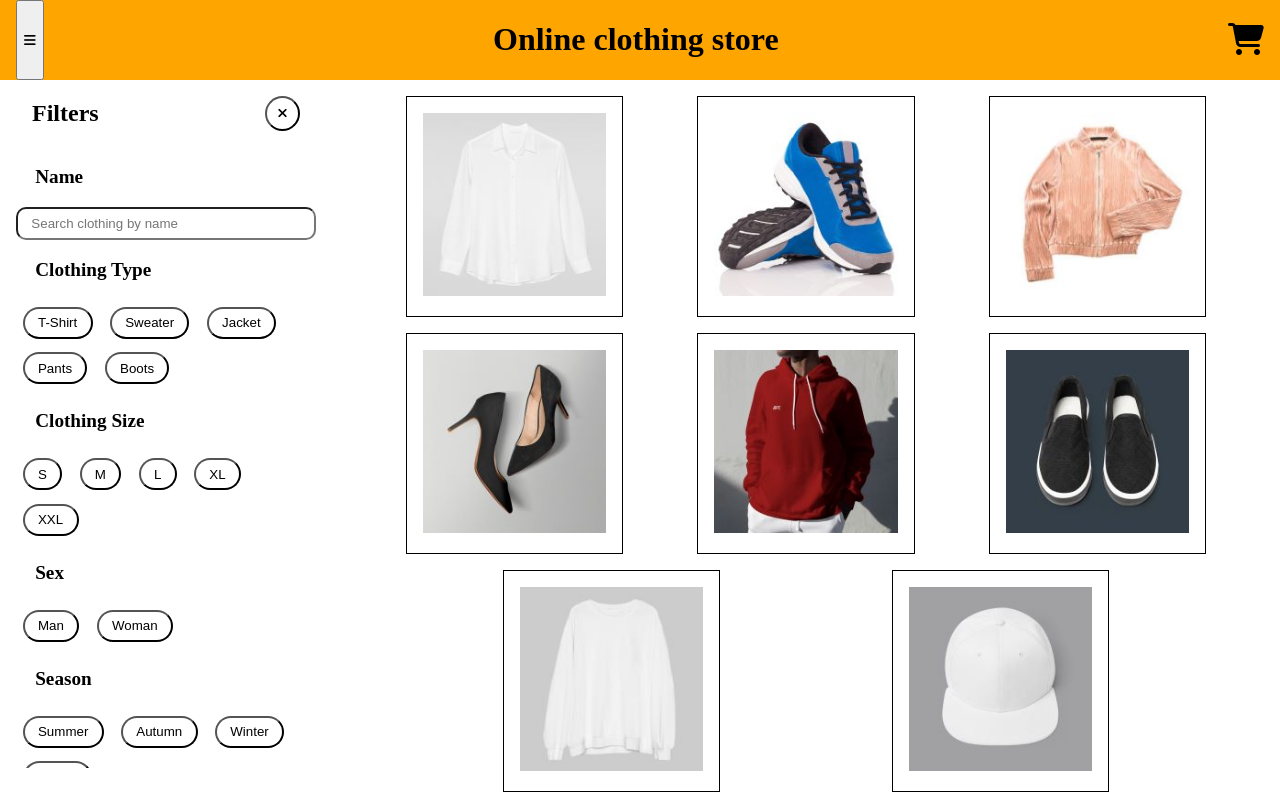
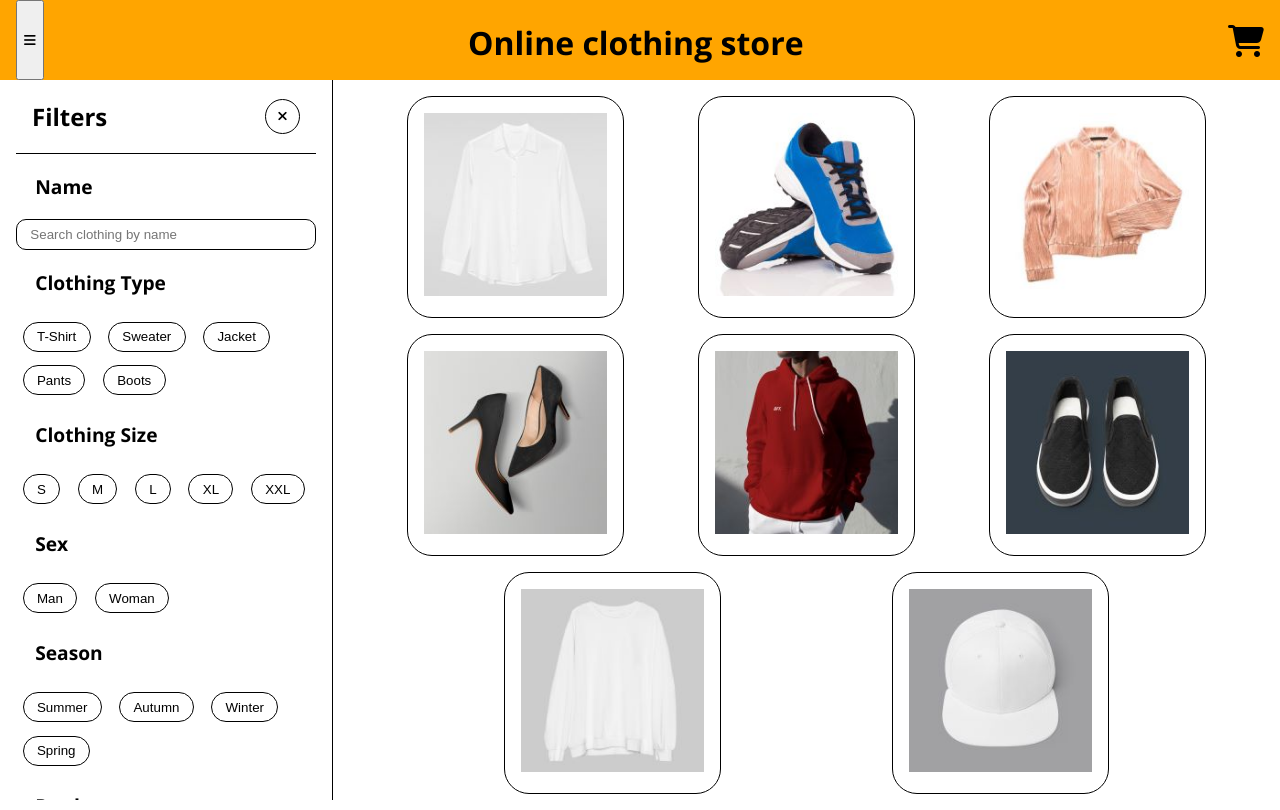
Before and after one commit to VitalikCholan/online-clothing-store, a plain HTML site: page index.html in a window 1280 px wide. Drawn offline with nearby package versions, Linux system fonts and the light colour scheme; no server answers.

Commit message:
Changed style in sidebar

```diff
--- a/css/style.css
+++ b/css/style.css
@@ -2,6 +2,7 @@ body {
   padding: 0;
   margin: 0;
   box-sizing: border-box;
+  font-family: 'Open Sans', sans-serif;
 }
 
 ul {
@@ -33,24 +34,34 @@ header {
   position: sticky;
   left: 0;
   top: 80px;
-  height: calc(100vh - 80px - 2em);
+  height: calc(100vh - 80px);
   padding: 0 1em 0 1em;
+  border-right: 0.5px solid black;
   display: flex;
   flex-direction: column;
   width: 300px;
+  overflow-y: auto;
+  visibility: visible;
   flex-shrink: 0;
-  transition: width 500ms ease-in-out;
-  overflow-y: auto;
+  transition: width 500ms ease-in-out, overflow-y 500ms ease-in-out,
+    visibility 500ms ease-in-out;
 }
 
 .hide-sidebar {
   width: 0;
+  overflow-y: hidden;
+  visibility: hidden;
 }
 
 .sidebar-header {
   display: flex;
   justify-content: space-between;
   padding: 0 1em;
+  border-bottom: 0.5px solid black;
+  position: sticky;
+  top: 0;
+  background-color: white;
+  z-index: 1;
 }
 
 .close-btn {
@@ -58,6 +69,7 @@ header {
   width: 35px;
   height: 35px;
   align-self: center;
+  border: 0.5px solid black;
   border-radius: 50%;
   cursor: pointer;
 }
@@ -74,10 +86,12 @@ input {
   width: 100%;
   padding: 0.5em 0 0.5em 1em;
   border-radius: 10px;
+  border: 0.5px solid black;
 }
 
 .filter-btn {
   background-color: white;
+  border: 0.5px solid black;
   border-radius: 25px;
   padding: 0.5em 1em;
   margin: 0.5em;
@@ -99,7 +113,8 @@ input {
 .box-catalog {
   width: calc(100% / 5);
   padding: 1em;
-  border: 1px solid black;
+  border: 0.5px solid black;
+  border-radius: 25px;
 }
 
 .image {
--- a/index.html
+++ b/index.html
@@ -5,6 +5,12 @@
     <meta name="viewport" content="width=device-width, initial-scale=1.0" />
     <title>Online clothing store</title>
     <link rel="stylesheet" href="css/style.css" />
+    <link rel="preconnect" href="https://fonts.googleapis.com" />
+    <link rel="preconnect" href="https://fonts.gstatic.com" crossorigin />
+    <link
+      href="https://fonts.googleapis.com/css2?family=Open+Sans:ital,wght@0,300..800;1,300..800&display=swap"
+      rel="stylesheet"
+    />
     <script
       src="https://kit.fontawesome.com/94d4b51bbe.js"
       crossorigin="anonymous"
@@ -32,10 +38,6 @@
           </button>
         </section>
         <section class="sidebar-body">
-          <!-- <div class="search-sidebar">
-            <input type="search" id="search" placeholder="Search all clothes" />
-            <button class="search-btn">Search</button>
-          </div> -->
           <div class="box-sidebar">
             <label for="name" class="sidebar-filter-title">Name</label>
             <input
--- a/js/description.js
+++ b/js/description.js
@@ -13,7 +13,7 @@ fetch('http://localhost:8080/api/v1/clothings', {
       if (data[index]) {
         const clothing = data[index];
         for (key in clothing) {
-          if (key !== 'id') {
+          if (key !== 'id' && key !== 'links') {
             const paragraph = document.createElement('p');
             paragraph.textContent = `${key}: ${clothing[key]}`;
             boxCatalog.appendChild(paragraph);
--- a/js/filter.js
+++ b/js/filter.js
@@ -1,11 +1,3 @@
-// // Search Bar
-
-// // Price Range
-// const range = document.querySelector('#range');
-// const priceValue = document.querySelector('.priceValue');
-
-// priceValue.textContent = range.value;
-
-// range.addEventListener('input', (e) => {
-//   priceValue.textContent = e.target.value;
-// });
+fetch('http://localhost/API/v1/clothings/search').then((data) => {
+  console.log(data);
+});
```
